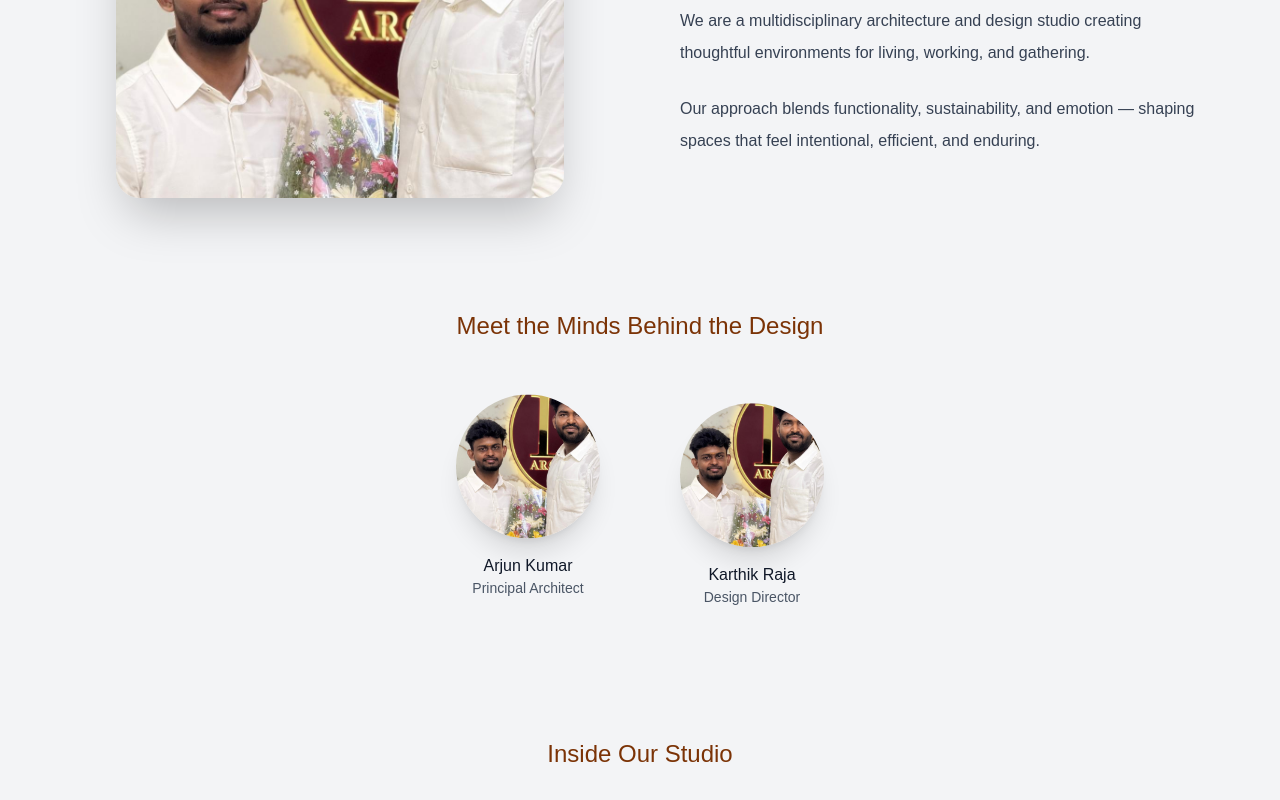
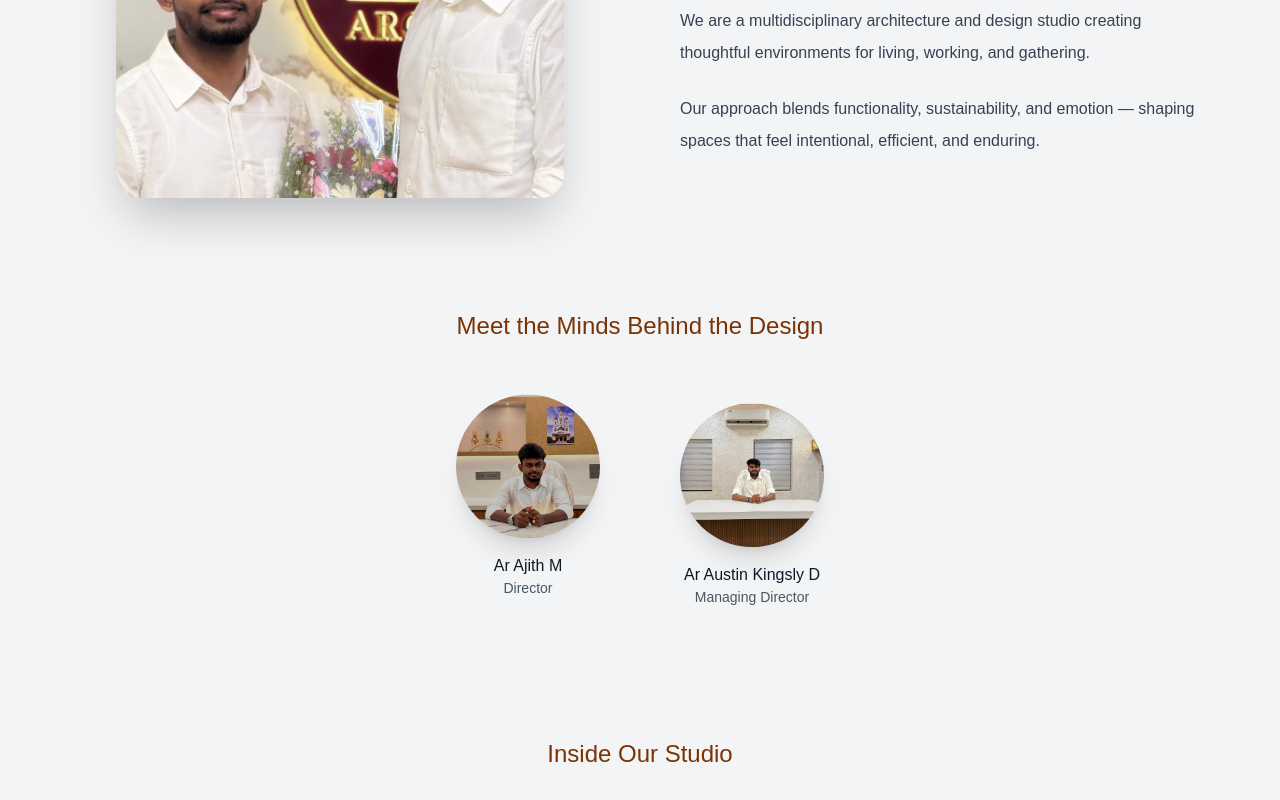
Before and after one commit to Hemajayaraj05/architect-website, a React (Vite) app: page /about in a window 1280 px wide. Shown: the part 364-1164 px from the top of the page. Built offline with nearby package versions, Linux system fonts and the light colour scheme.

Commit message:
added image and edited contact details

```diff
--- a/src/data/contact.data.ts
+++ b/src/data/contact.data.ts
@@ -9,7 +9,7 @@ export const contactInfo = [
   },
   {
     title: "🔗 Connect",
-    text: "📞 638 4284 600\n📞 900 3851 246\n📧 abc@gmail.com",
+    text: "📞 638 4284 600\n📧 ajithmuthu.la@gmail.com \n📞 900 3851 246\n 📧 ajithmuthu.la@gmail.com",
   },
   {
     title: "🕒 Office Hours",
--- a/src/pages/About.tsx
+++ b/src/pages/About.tsx
@@ -1,7 +1,7 @@
 import { motion } from "framer-motion";
 import heroImage from "../assets/img01.jpeg";
-import founder1 from "../assets/img01.jpeg";
-import founder2 from "../assets/img01.jpeg";
+import founder1 from "../assets/austin.jpeg";
+import founder2 from "../assets/ajith.jpeg";
 
 // Company Images
 import company1 from "../assets/aboutimage/intro.jpg";
@@ -94,10 +94,10 @@ function About() {
               />
             </div>
             <h5 className="font-medium text-gray-900">
-              Arjun Kumar
+              Ar Ajith M
             </h5>
             <p className="text-sm text-gray-600">
-              Principal Architect
+             Director
             </p>
           </motion.div>
 
@@ -115,10 +115,10 @@ function About() {
               />
             </div>
             <h5 className="font-medium text-gray-900">
-              Karthik Raja
+              Ar Austin Kingsly D
             </h5>
             <p className="text-sm text-gray-600">
-              Design Director
+              Managing Director
             </p>
           </motion.div>
         </div>
```
Also changed, not shown: src/assets/ajith.jpeg (added), src/assets/austin.jpeg (added).
